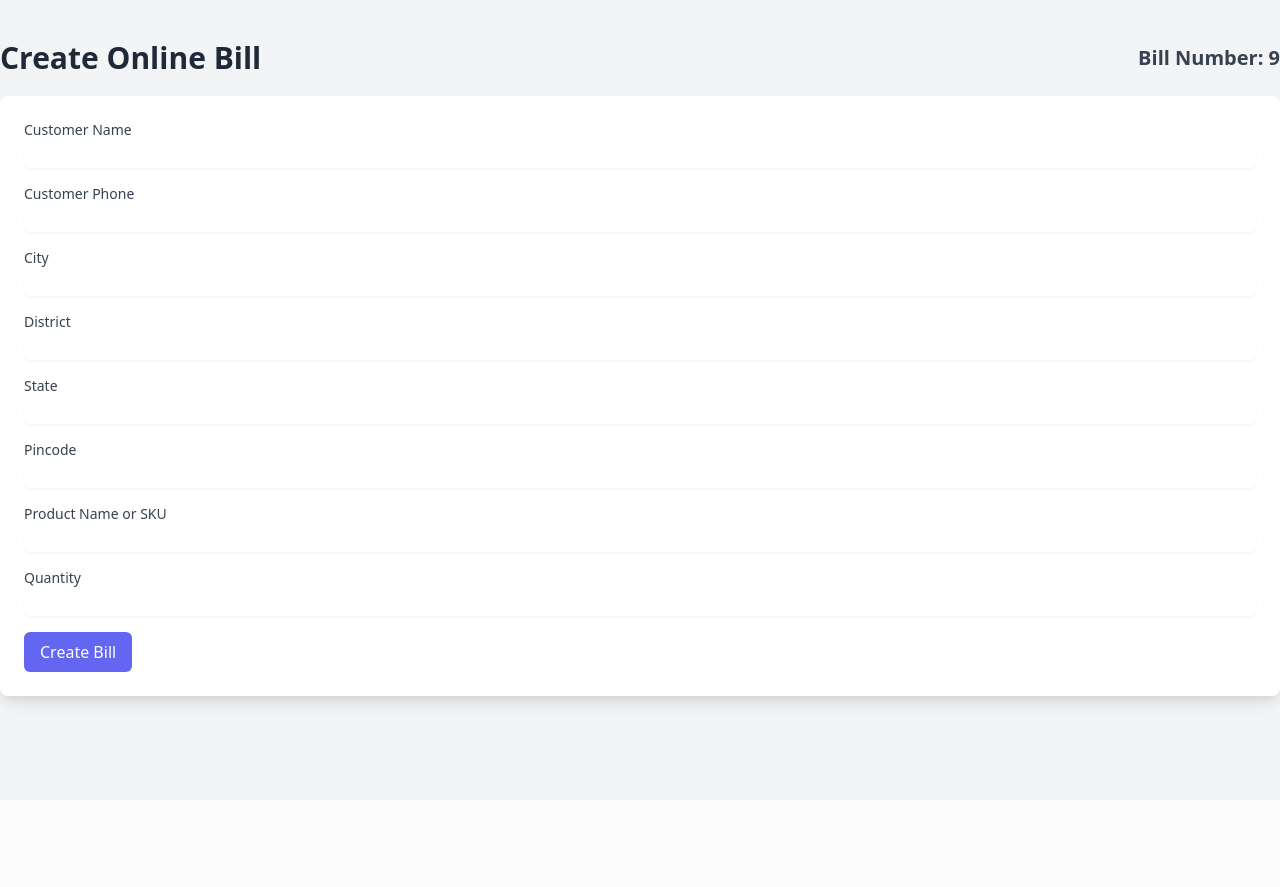
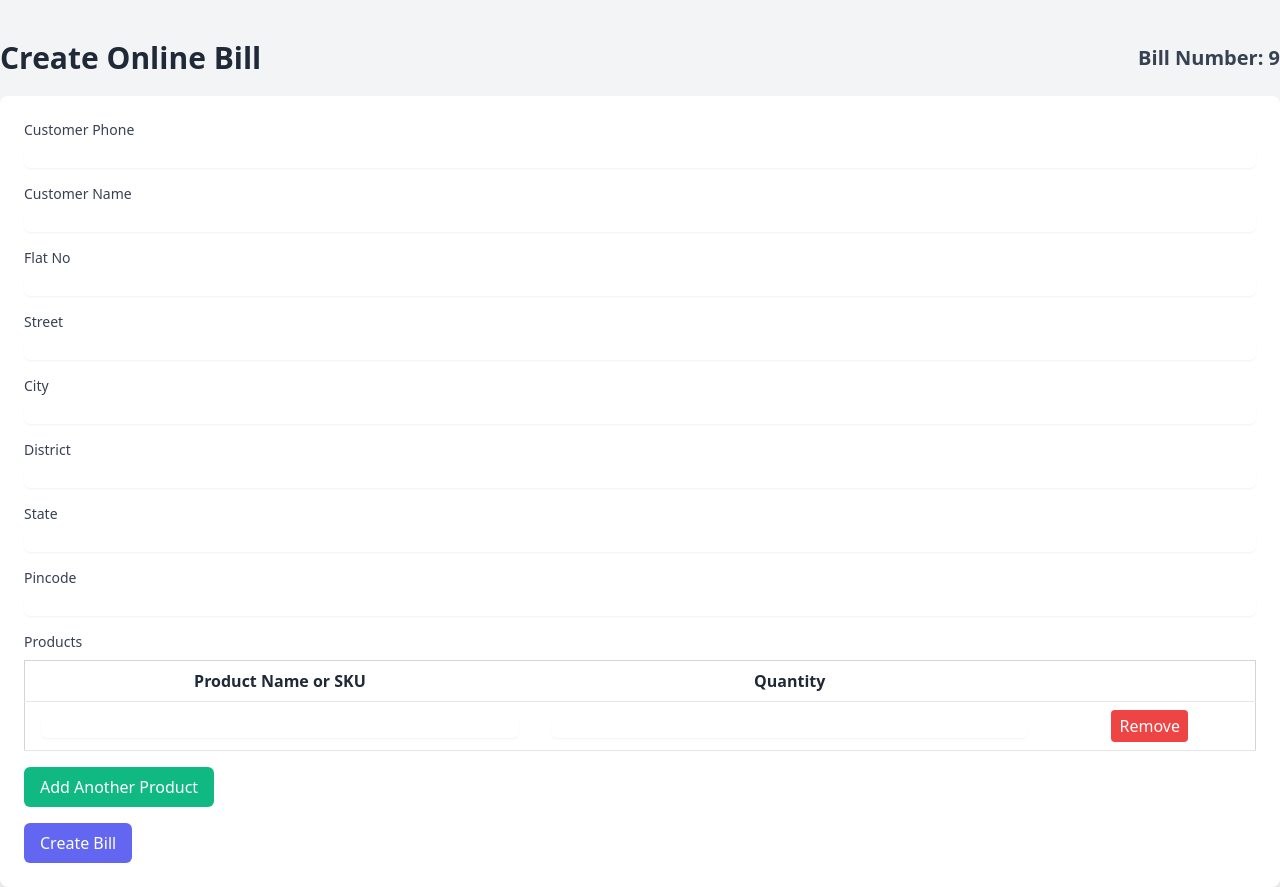
Before and after one commit to salmanparies28/ANALYTICS-X, a Flask app: page /create_online_bill in a window 1280 px wide. Before the commit the page ends 711 px from the top, so only its background shows below. Run offline with Flask 3, Linux system fonts and the light colour scheme; parts of the project's set-up code (start-up, migrations or seed data) failed here and were passed over.

Commit message:
message(update satya)

```diff
--- a/blueprints/billing.py
+++ b/blueprints/billing.py
@@ -19,6 +19,8 @@ def create_online_bill():
             customer_district = request.form.get('customer_district', '')
             customer_state = request.form.get('customer_state', '')
             customer_pincode = request.form['customer_pincode']
+            customer_flat = request.form.get('customer_flat', '')
+            customer_street = request.form.get('customer_street', '')
 
             product_identifiers = request.form.getlist('product_identifier[]')
             quantities = request.form.getlist('quantity[]')
@@ -28,9 +30,10 @@ def create_online_bill():
                 flash('Product identifier and quantity are required.', 'danger')
                 return redirect(url_for('billing.create_online_bill'))
 
-            # Create or find the customer
-            customer = Customer.query.filter_by(phone=customer_phone).first()
+            # Check if the customer already exists
+            customer = Customer.query.filter_by(phone=customer_phone, organisation_id=organisation_id).first()
             if not customer:
+                # Create a new customer only if they do not exist
                 customer = Customer(
                     name=customer_name,
                     phone=customer_phone,
@@ -38,6 +41,8 @@ def create_online_bill():
                     district=customer_district,
                     state=customer_state,
                     pincode=customer_pincode,
+                    flat_no=customer_flat,
+                    street=customer_street,
                     organisation_id=organisation_id
                 )
                 db.session.add(customer)
@@ -86,16 +91,19 @@ def create_online_bill():
                 ))
 
             db.session.commit()
+
+            # Debugging print statement
+            print(f"Redirecting to view_temporary_bill with bill_id={new_bill.id}")
+
             flash('Online bill created successfully! Please review the bill before finalizing.', 'success')
             return redirect(url_for('billing.view_temporary_bill', bill_id=new_bill.id))
         except Exception as e:
             flash(f"Error: {str(e)}", 'danger')
             return redirect(url_for('billing.create_online_bill'))
 
-    # Get request: render the create online bill page with a new bill number
+    # Handle GET request: render the create online bill page
     bill_number = generate_bill_number()
     return render_template('create_online_bill.html', bill_number=bill_number)
-
 
 
 
@@ -148,6 +156,7 @@ def view_temporary_bill(bill_id):
     ).all()
 
     return render_template('view_temporary_bill.html', bill=bill, customer=customer, bill_items=bill_items)
+
 
 
 
--- a/templates/create_online_bill.html
+++ b/templates/create_online_bill.html
@@ -5,6 +5,7 @@
     <meta name="viewport" content="width=device-width, initial-scale=1.0">
     <title>Create Online Bill</title>
     <link href="https://cdn.jsdelivr.net/npm/tailwindcss@2.2.19/dist/tailwind.min.css" rel="stylesheet">
+    <script src="https://code.jquery.com/jquery-3.6.0.min.js"></script>
 </head>
 <body class="bg-gray-100 text-gray-800">
     <div class="container mx-auto mt-10">
@@ -17,13 +18,22 @@
             </div>
         </div>
         <form action="{{ url_for('billing.create_online_bill') }}" method="POST" class="bg-white p-6 rounded-lg shadow-lg">
+            <!-- Customer Details -->
+            <div class="mb-4">
+                <label for="customer_phone" class="block text-sm font-medium text-gray-700">Customer Phone</label>
+                <input type="text" name="customer_phone" id="customer_phone" required class="mt-1 block w-full rounded-md border-gray-300 shadow-sm">
+            </div>
             <div class="mb-4">
                 <label for="customer_name" class="block text-sm font-medium text-gray-700">Customer Name</label>
                 <input type="text" name="customer_name" id="customer_name" required class="mt-1 block w-full rounded-md border-gray-300 shadow-sm">
             </div>
             <div class="mb-4">
-                <label for="customer_phone" class="block text-sm font-medium text-gray-700">Customer Phone</label>
-                <input type="text" name="customer_phone" id="customer_phone" required class="mt-1 block w-full rounded-md border-gray-300 shadow-sm">
+                <label for="customer_flat" class="block text-sm font-medium text-gray-700">Flat No</label>
+                <input type="text" name="customer_flat" id="customer_flat" class="mt-1 block w-full rounded-md border-gray-300 shadow-sm">
+            </div>
+            <div class="mb-4">
+                <label for="customer_street" class="block text-sm font-medium text-gray-700">Street</label>
+                <input type="text" name="customer_street" id="customer_street" class="mt-1 block w-full rounded-md border-gray-300 shadow-sm">
             </div>
             <div class="mb-4">
                 <label for="customer_city" class="block text-sm font-medium text-gray-700">City</label>
@@ -41,16 +51,119 @@
                 <label for="customer_pincode" class="block text-sm font-medium text-gray-700">Pincode</label>
                 <input type="text" name="customer_pincode" id="customer_pincode" required class="mt-1 block w-full rounded-md border-gray-300 shadow-sm">
             </div>
+
+            <!-- Products Section in Table Format -->
             <div class="mb-4">
-                <label for="product_identifier" class="block text-sm font-medium text-gray-700">Product Name or SKU</label>
-                <input type="text" name="product_identifier[]" id="product_identifier" required class="mt-1 block w-full rounded-md border-gray-300 shadow-sm">
+                <label class="block text-sm font-medium text-gray-700">Products</label>
+                <table class="min-w-full bg-white border border-gray-300 mt-2">
+                    <thead>
+                        <tr>
+                            <th class="px-4 py-2 border-b">Product Name or SKU</th>
+                            <th class="px-4 py-2 border-b">Quantity</th>
+                            <th class="px-4 py-2 border-b"></th>
+                        </tr>
+                    </thead>
+                    <tbody id="products-table-body">
+                        <tr>
+                            <td class="px-4 py-2 border-b">
+                                <input type="text" name="product_identifier[]" required class="w-full rounded-md border-gray-300 shadow-sm">
+                            </td>
+                            <td class="px-4 py-2 border-b">
+                                <input type="number" name="quantity[]" required class="w-full rounded-md border-gray-300 shadow-sm">
+                            </td>
+                            <td class="px-4 py-2 border-b text-center">
+                                <button type="button" class="remove-product bg-red-500 text-white px-2 py-1 rounded">Remove</button>
+                            </td>
+                        </tr>
+                    </tbody>
+                </table>
+                <button type="button" id="add-product" class="bg-green-500 text-white px-4 py-2 rounded-md mt-4">Add Another Product</button>
             </div>
-            <div class="mb-4">
-                <label for="quantity" class="block text-sm font-medium text-gray-700">Quantity</label>
-                <input type="number" name="quantity[]" id="quantity" required class="mt-1 block w-full rounded-md border-gray-300 shadow-sm">
-            </div>
+
             <button type="submit" class="bg-indigo-500 text-white px-4 py-2 rounded-md">Create Bill</button>
         </form>
     </div>
+
+    <script>
+        $(document).ready(function() {
+            // Fetch pincode details
+            $('#customer_pincode').on('change', function() {
+                var pincode = $(this).val();
+                if (pincode) {
+                    $.ajax({
+                        url: "{{ url_for('auth.fetch_pincode_details') }}",
+                        type: "GET",
+                        data: { pincode: pincode },
+                        success: function(data) {
+                            if (!data.error) {
+                                $('#customer_city').val(data.city).prop('readonly', false);
+                                $('#customer_district').val(data.district).prop('readonly', false);
+                                $('#customer_state').val(data.state).prop('readonly', false);
+                            } else {
+                                alert(data.error);
+                                $('#customer_city').val('').prop('readonly', false);
+                                $('#customer_district').val('').prop('readonly', false);
+                                $('#customer_state').val('').prop('readonly', false);
+                            }
+                        }
+                    });
+                }
+            });
+
+            // Add new product row
+            $('#add-product').on('click', function() {
+                var newRow = `
+                    <tr>
+                        <td class="px-4 py-2 border-b">
+                            <input type="text" name="product_identifier[]" required class="w-full rounded-md border-gray-300 shadow-sm">
+                        </td>
+                        <td class="px-4 py-2 border-b">
+                            <input type="number" name="quantity[]" required class="w-full rounded-md border-gray-300 shadow-sm">
+                        </td>
+                        <td class="px-4 py-2 border-b text-center">
+                            <button type="button" class="remove-product bg-red-500 text-white px-2 py-1 rounded">Remove</button>
+                        </td>
+                    </tr>`;
+                $('#products-table-body').append(newRow);
+            });
+
+            // Remove product row
+            $(document).on('click', '.remove-product', function() {
+                $(this).closest('tr').remove();
+            });
+
+            // Autofill customer details based on phone number
+            $('#customer_phone').on('change', function() {
+                var phone = $(this).val();
+                if (phone) {
+                    $.ajax({
+                        url: "{{ url_for('customer.get_customer_details') }}",
+                        type: "POST",
+                        data: { phone: phone },
+                        success: function(data) {
+                            if (data.exists) {
+                                $('#customer_name').val(data.name);
+                                $('#customer_flat').val(data.flat_no);
+                                $('#customer_street').val(data.street);
+                                $('#customer_city').val(data.city);
+                                $('#customer_district').val(data.district);
+                                $('#customer_state').val(data.state);
+                                $('#customer_pincode').val(data.pincode);
+                            } else {
+                                // Clear fields if customer does not exist
+                                $('#customer_name').val('');
+                                $('#customer_flat').val('');
+                                $('#customer_street').val('');
+                                $('#customer_city').val('');
+                                $('#customer_district').val('');
+                                $('#customer_state').val('');
+                                $('#customer_pincode').val('');
+                            }
+                        }
+                    });
+                }
+            });
+        });
+    </script>
 </body>
 </html>
--- a/templates/view_temporary_bill.html
+++ b/templates/view_temporary_bill.html
@@ -18,6 +18,8 @@
             <h2 class="text-xl font-semibold mb-3">Customer Details</h2>
             <p><strong>Name:</strong> {{ customer.name }}</p>
             <p><strong>Phone:</strong> {{ customer.phone }}</p>
+            <p><strong>Flat No:</strong> {{ customer.flat_no }}</p> <!-- Ensure this is correct -->
+            <p><strong>Street:</strong> {{ customer.street }}</p>
             <p><strong>City:</strong> {{ customer.city }}</p>
             <p><strong>District:</strong> {{ customer.district }}</p>
             <p><strong>State:</strong> {{ customer.state }}</p>
```
Also changed, not shown: blueprints/customer.py (+25 -0 lines), instance/analytics_x.db, templates/bill_template.html (added).
